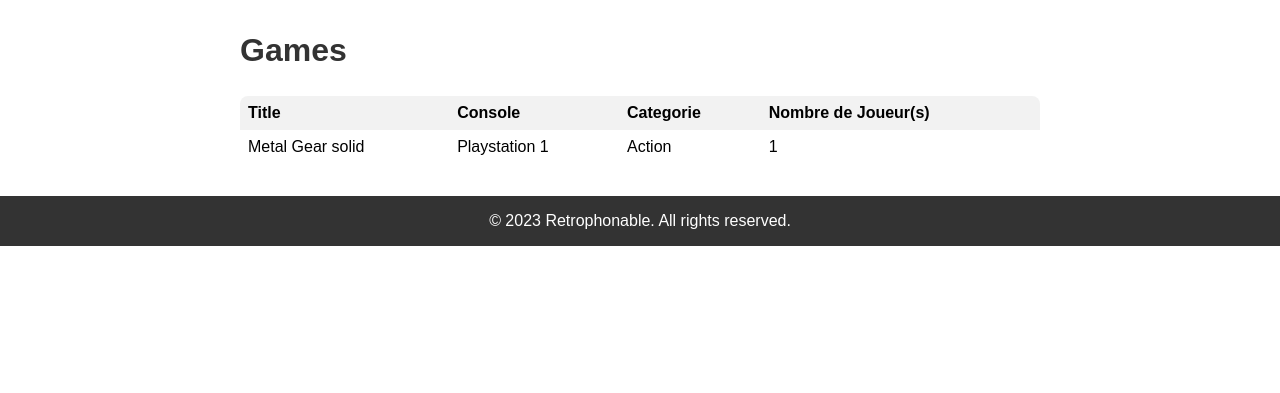
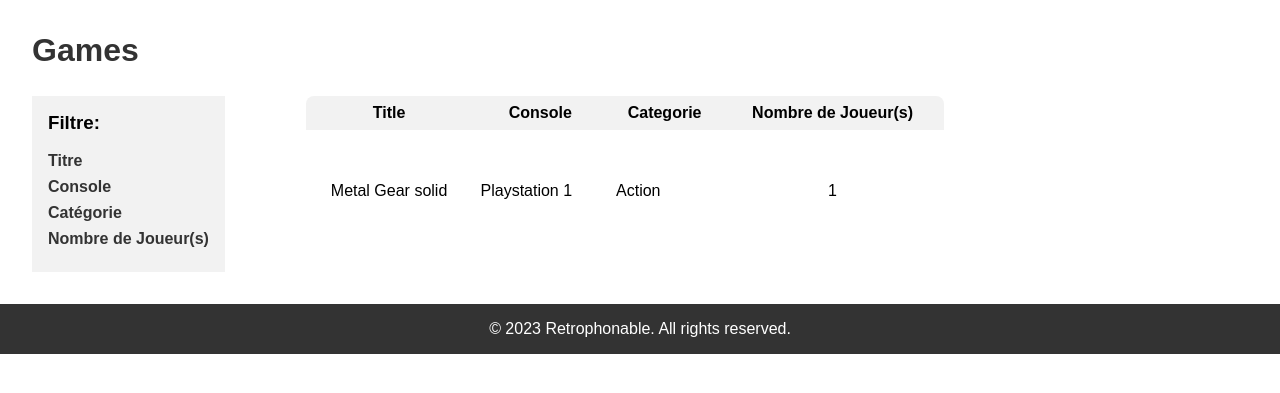
Before and after one commit to MazePaul/RetroPhonable, a Django app: page /library/3 in a window 1280 px wide. Shown: the part 115-508 px from the top of the page. Run offline with Django 4.2, Linux system fonts and the light colour scheme; data comes from the database, SQL or seed files in the repository; both versions use the stored data as it was after the commit.

Commit message:
adding filtering category + console

```diff
--- a/Retrophonable/library/templates/library/detail.html
+++ b/Retrophonable/library/templates/library/detail.html
@@ -26,7 +26,8 @@
       font-weight: bold;
     }
     main {
-      max-width: 800px;
+      width: 95%;
+      height: 100%;
       margin: 2em auto;
       padding: 0 1em;
     }
@@ -54,10 +55,15 @@
       text-align: center;
     }
 
+
+
+
+
     table {
       border-collapse: collapse;
-    width: 100%;
+      width: 70%;
       margin-bottom: 20px;
+
     }
 
     th, td {
@@ -68,24 +74,63 @@
 
     th {
       background-color: #f2f2f2;
+      text-align: center;
     }
 
     tr:first-child th:first-child {
         border-top-left-radius: 8px;
+        text-align: center;
     }
     tr:first-child th:last-child {
         border-top-right-radius: 8px;
+        text-align: center;
     }
     tr:last-child td:first-child {
         border-bottom-left-radius: 8px;
+        text-align: center;
     }
     tr:last-child td:last-child {
         border-bottom-right-radius: 8px;
+        text-align: center;
     }
 
     tr:nth-child(even) {
       background-color: #f2f2f2;
     }
+
+
+
+
+    .sidebar {
+      top: 0;
+      left: 0;
+      width: 20 %;
+      height: 60%;
+      background-color: #f2f2f2;
+      padding: 1em;
+      box-sizing: border-box;
+    }
+    .sidebar h3 {
+      margin-top: 0;
+    }
+    .sidebar ul {
+      list-style: none;
+      padding: 0;
+      margin: 0;
+    }
+    .sidebar li {
+      margin-bottom: 0.5em;
+    }
+    .sidebar a {
+      color: #333;
+      text-decoration: none;
+    }
+    .sidebar a:hover {
+      color: #007bff;
+    }
+
+
+
 
     /* Media queries */
     @media (max-width: 600px) {
@@ -108,6 +153,12 @@
         font-size: 0.9em;
       }
     }
+
+
+
+
+
+
 
     #searchbar
     .search-box {
@@ -133,6 +184,16 @@
       color: #fff;
       cursor: pointer;
     }
+
+
+
+    .container {
+			display: flex;
+			flex-direction: row;
+			width: 75%;
+			height: 100%;
+			justify-content: space-between;
+	}
   </style>
 </head>
 <body>
@@ -150,6 +211,16 @@
   <main>
     <h2><a href="/library/">Games</a></h2>
 
+    <div class="container">
+      <div class="sidebar">
+        <h3>Filtre:</h3>
+        <ul>
+          <li><a href="#">Titre</a></li>
+          <li><a href="#">Console</a></li>
+          <li><a href="#">Catégorie</a></li>
+          <li><a href="#">Nombre de Joueur(s)</a></li>
+        </ul>
+      </div>
       <table>
         <thead>
           <tr>
@@ -168,6 +239,7 @@
           </tr>
         </tbody>
       </table>
+    </div>
   </main>
 
   <footer>
--- a/Retrophonable/library/urls.py
+++ b/Retrophonable/library/urls.py
@@ -1,11 +1,12 @@
 from django.urls import path
 from . import views
-from .views import ButtonSearch
+from .views import ButtonSearch, CategorySearch
 
 app_name='library'
 
 urlpatterns = [
     path("", views.GameListView, name="gamelist"),
     path('search/', ButtonSearch, name='ButtonSearch'),
+    path('filter/', CategorySearch, name='CategorySearch'),
     path("<int:game_id>", views.GameDetailView, name="gamedetails"),
 ]
--- a/Retrophonable/library/views.py
+++ b/Retrophonable/library/views.py
@@ -3,12 +3,8 @@ from django.contrib import messages
 from .models import Game
 
 def GameListView(request):
-    #appel API pour lister l'ensemble des jeux vidéosw
+    #appel API pour lister l'ensemble des jeux vidéos
     games = Game.objects.order_by("title_text")
-
-    if request.method == "POST":
-        if request.name == "categorie":
-            games = Game.object.order_by("categorie_text")
 
     # The context is a dictionary mapping template variable names to Python objects.
     # le mot clé "games" va permettre à l'index.html de faire le lien avec la variable games d'ici
@@ -28,3 +24,21 @@ def ButtonSearch(request):
         games = Game.objects.filter(title_text__icontains=search_query)
         context = {"games": games, "search_query": search_query}
         return render(request, 'library/index.html', context)
+
+def CategorySearch(request):
+    if request.method == "POST":
+        #enumeration des différentes catégories possible
+        cat_console = request.POST.get('console', '')
+        cat_category = request.POST.get('category', '')
+        #in case of console and category left empty
+        games = Game.objects.all()
+
+        if cat_console:
+            games = games.filter(console_text=cat_console)
+        if cat_category:
+            games = games.filter(category_text=cat_category)
+
+        context = {
+            "games": games
+        }
+        return render(request, 'library/index.html', context)
```
Also changed, not shown: Retrophonable/library/templates/library/index.html (+27 -7 lines), Retrophonable/db.sqlite3. Lines whose indentation alone changed are shown as unchanged.
